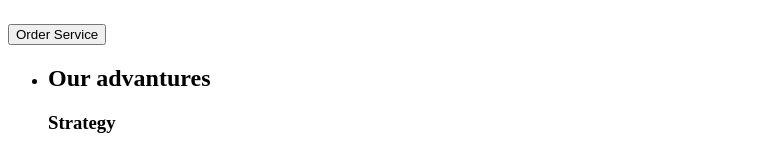
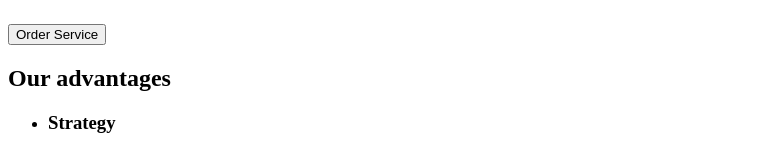
Before and after one commit to bozhenaov/goit-markup-hw-01, a plain HTML site: page index.html in a window 1280 px wide. Shown: the part 191-343 px from the top of the page, without its empty margins (0-759 px from the left). Drawn offline with Linux system fonts and the light colour scheme.

Commit message:
Update index.html

```diff
--- a/index.html
+++ b/index.html
@@ -32,9 +32,9 @@
         </section>
 
         <section>
+            <h2>Our advantages</h2>
           <ul>
             <li>
-                <h2>Our advantures</h2>
                 <h3>Strategy</h3>
                 <p>Our goal is to identify the business
                     problem to walk away with the perfect and creative solution. </p>
```
